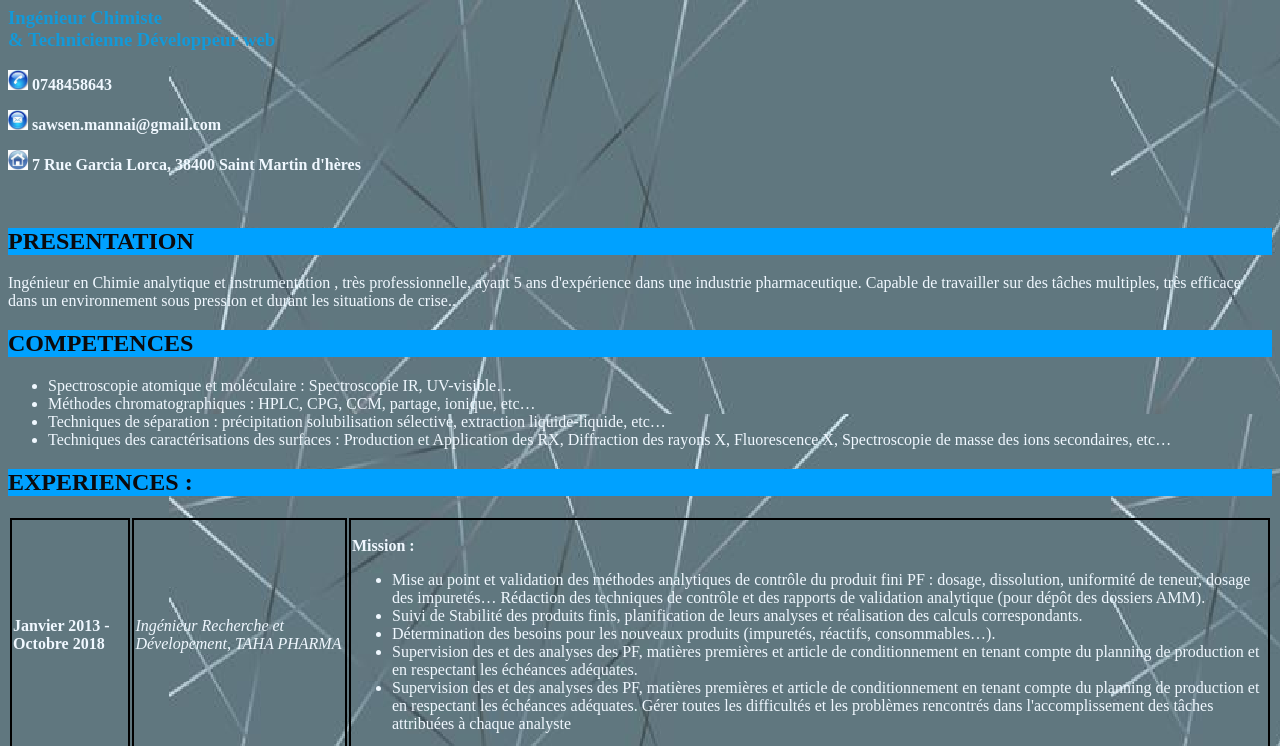
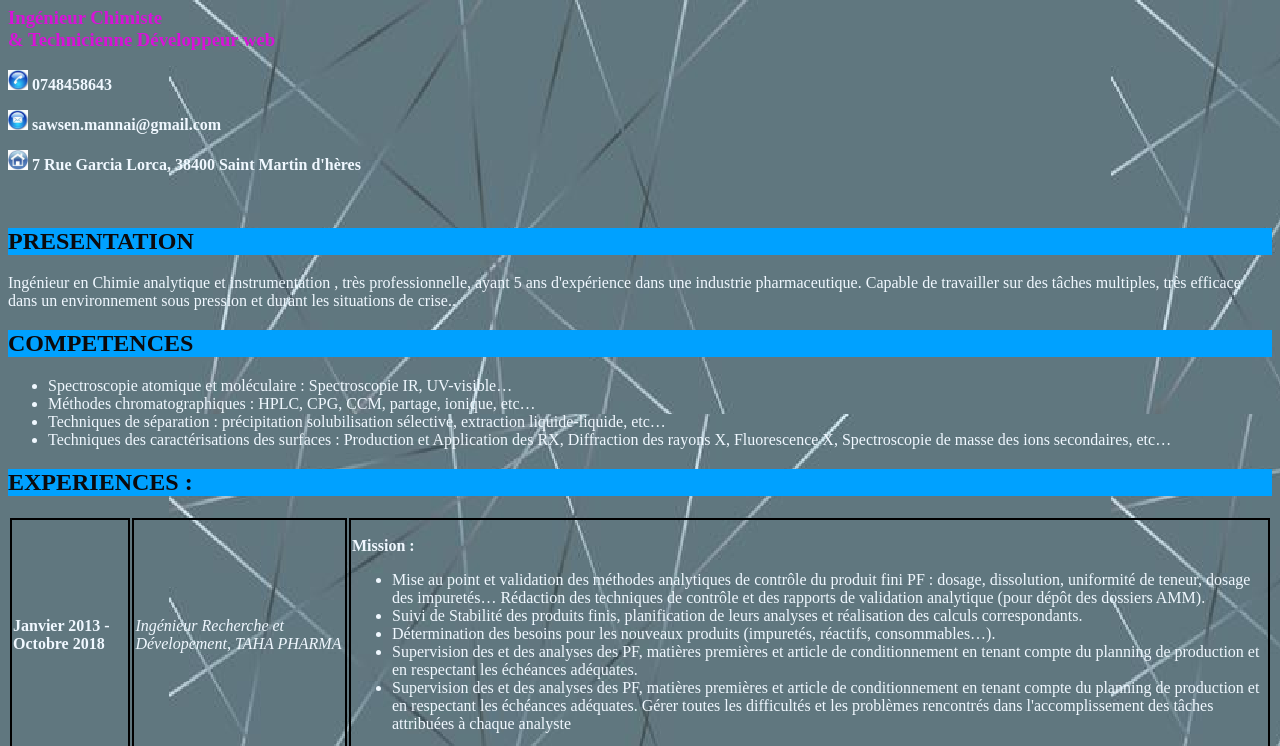
Before and after one commit to Sawsen-bouabid/CV-Sawsen, a plain HTML site: page CV Sawsen.html in a window 1280 px wide. Shown: the part 107-853 px from the top of the page. Drawn offline with Linux system fonts and the light colour scheme.

Commit message:
Modifier la couleur des titres h3

```diff
--- a/style.css
+++ b/style.css
@@ -1,7 +1,7 @@
 h1 {color: rgba(166, 56, 194, 0.836);}
 
 h2 { color: rgb(12, 10, 12); background-color: hsl(202, 100%, 50%);}
-h3 {color: rgb(19, 153, 216);}
+h3 {color: rgb(216, 19, 216);}
 
 td /* Toutes les cellules des tableaux... */
 {
```
